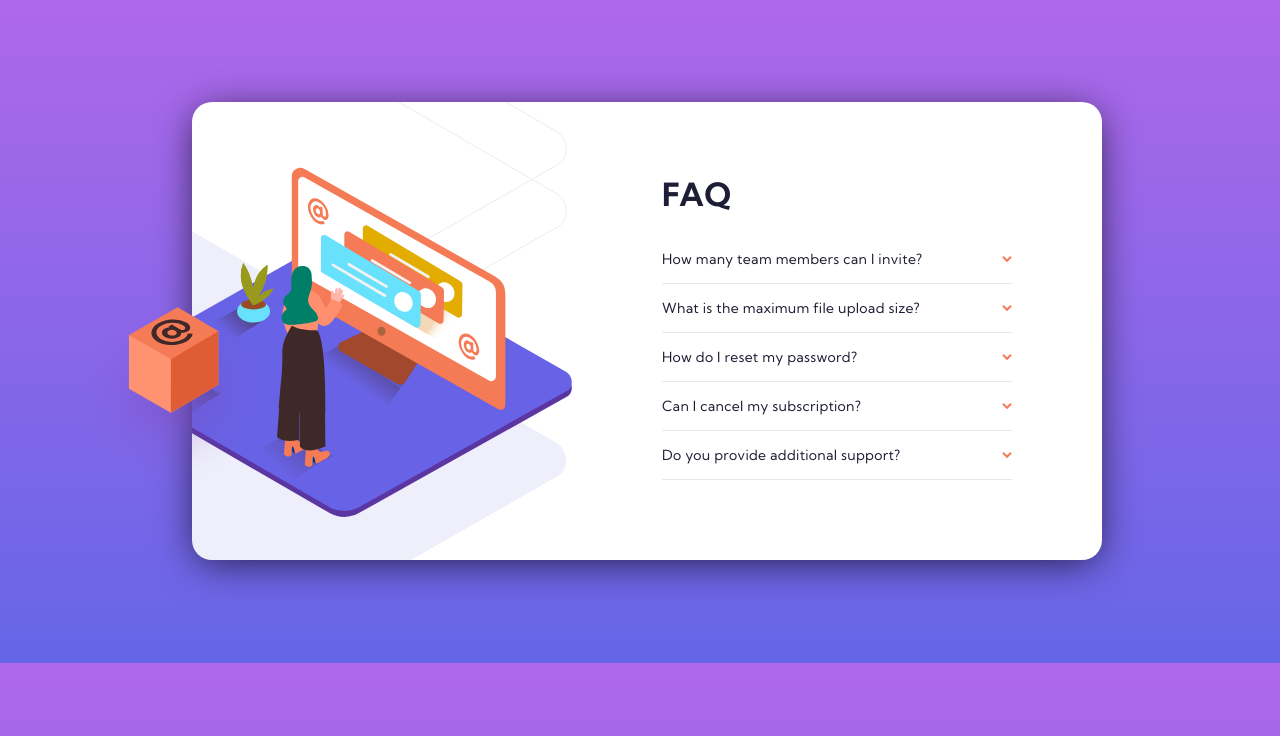
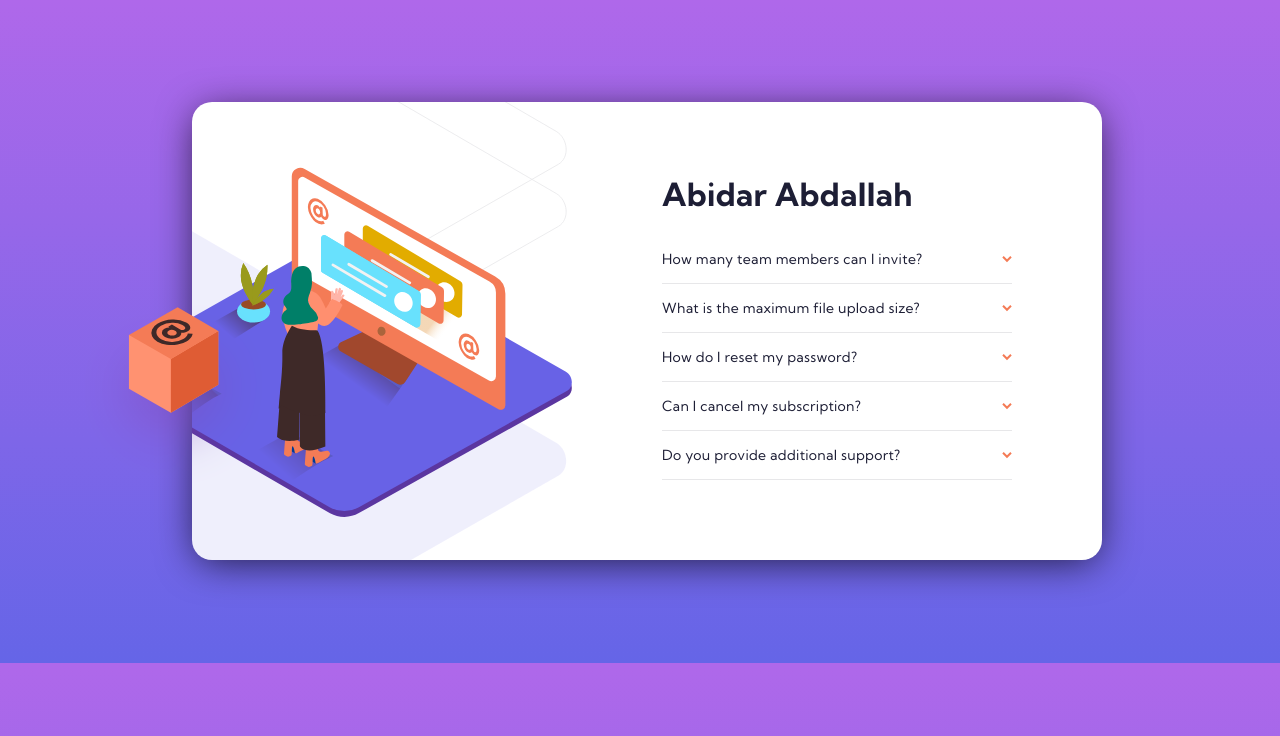
Before and after one commit to AnassAb/003-project, a plain HTML site: page index.html in a window 1280 px wide. Drawn offline with Linux system fonts and the light colour scheme.

Commit message:
Update index.html

```diff
--- a/index.html
+++ b/index.html
@@ -15,7 +15,7 @@
         <img id="mobile-img" src="images/illustration-woman-online-mobile.svg" alt="An illustration of a woman working on PC">
 
         <div id="FAQ-container">
-            <h1>FAQ</h1>
+            <h1>Abidar Abdallah</h1>
             <button class="questions">How many team members can I invite?<img class="arrow-icon" src="images/icon-arrow-down.svg" alt=""></button>
                 <div class="answers">
                     <p>You can invite up to 2 additional users on the Free plan. There is no limit on team members for the Premium plan.</p>
```
